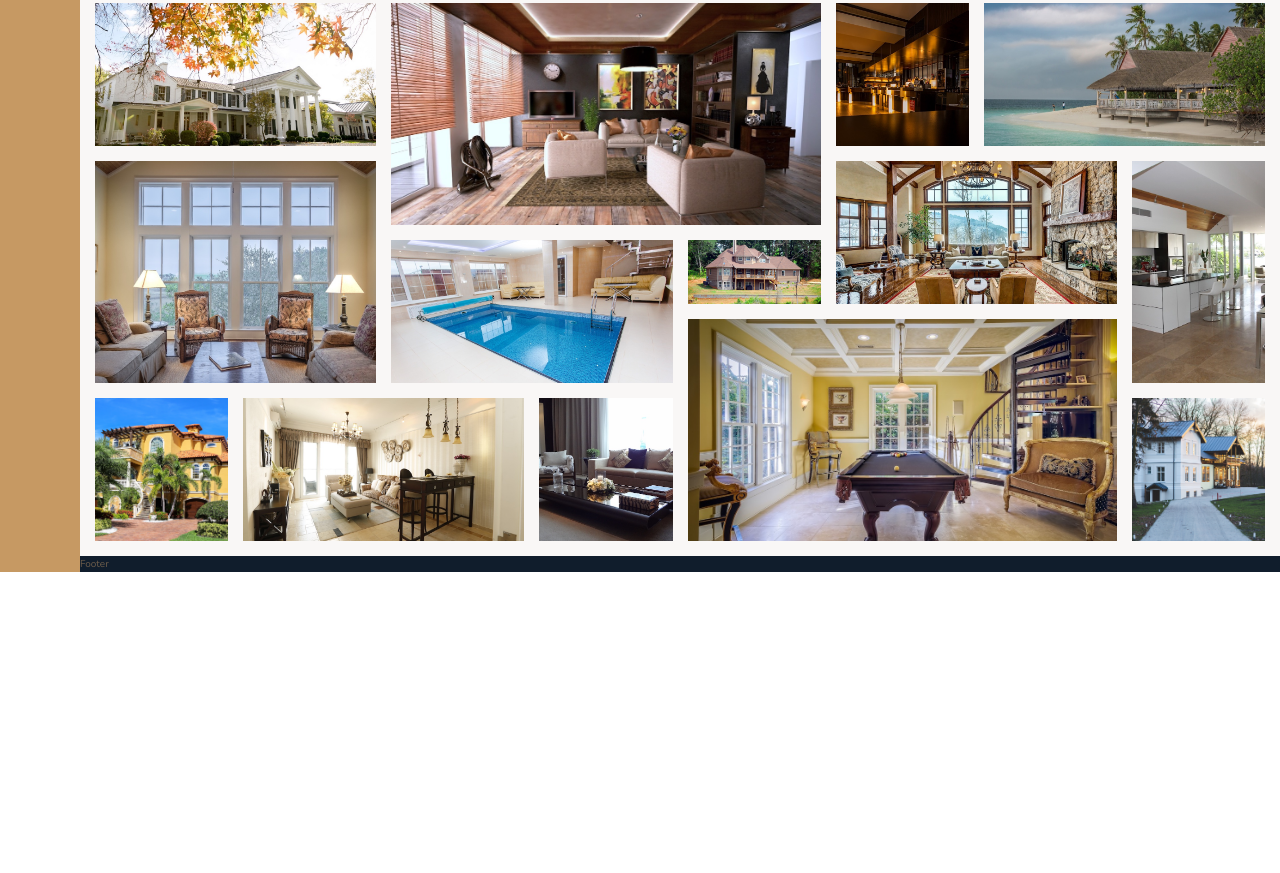
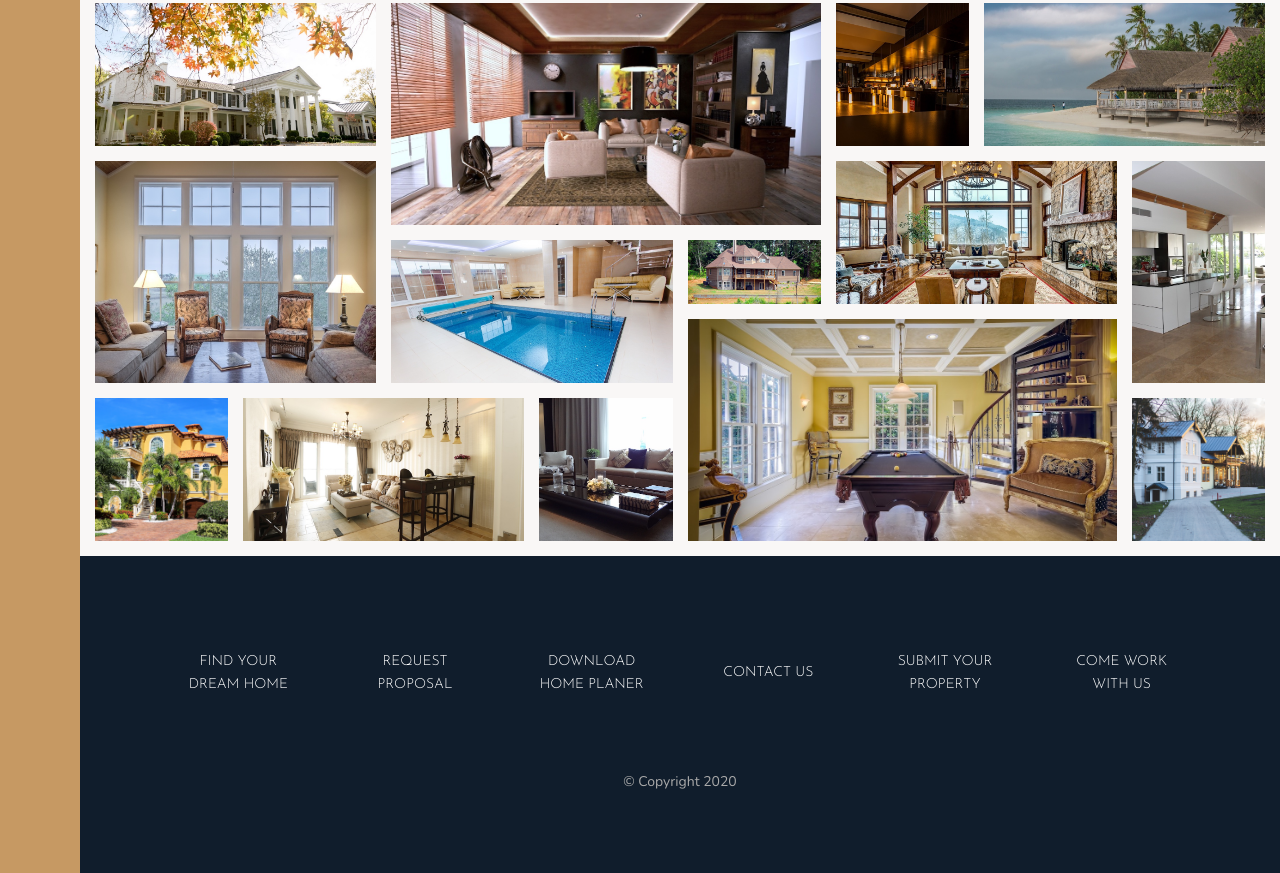
Before and after one commit to lachezarborisov/nexter-project, a website: page index.html in a window 1280 px wide. Shown: the part 3084-3957 px from the top of the page. Before the commit the page ends 3656 px from the top, so only its background shows below. Drawn offline with nearby package versions, Linux system fonts and the light colour scheme.

Commit message:
Built footer

```diff
--- a/index.html
+++ b/index.html
@@ -361,7 +361,16 @@
         </section>
 
         <footer class="footer">
-            Footer
+            <ul class="nav">
+                <li class="nav_item"><a href="#" class="nav__link">Find your dream home</a></li>
+                <li class="nav_item"><a href="#" class="nav__link">Request proposal</a></li>
+                <li class="nav_item"><a href="#" class="nav__link">Download home planer</a></li>
+                <li class="nav_item"><a href="#" class="nav__link">Contact us</a></li>
+                <li class="nav_item"><a href="#" class="nav__link">Submit your property</a></li>
+                <li class="nav_item"><a href="#" class="nav__link">Come work with us</a></li>
+            </ul>
+
+            <p class="copyright">&copy; Copyright 2020</p>
         </footer>
     </body>
 </html>
--- a/sass/_footer.scss
+++ b/sass/_footer.scss
@@ -1,4 +1,43 @@
 .footer {
     background-color: $color-secondary;
     grid-column: full-start / full-end;
+    padding: 8rem;
 }
+
+.nav {
+    list-style: none;
+
+    display: grid;
+    grid-template-columns: repeat(auto-fit, minmax(14rem, 1fr));
+    grid-gap: 2rem;
+    align-items: center;
+
+    &__link:link,
+    &__link:visited {
+        font-size: 1.4rem;
+        color: #fff;
+        text-decoration: none;
+        font-family: $font-display;
+        text-transform: uppercase;
+        text-align: center;
+        padding: 1.5rem;
+        display: block;
+        transition: all .2s;
+    }
+
+    &__link:hover,
+    &__link:active {
+        background-color: rgba(#fff, .05);
+        transform: translateY(-3px);
+    }
+}
+
+.copyright {
+    font-size: 1.4rem;
+    color: $color-grey-light-2;
+    margin-top: 6rem;
+    text-align: center;
+    // margin-left: auto;
+    // margin-right: auto;
+    // width: 70%;
+}
```
Also changed, not shown: css/style.css.
